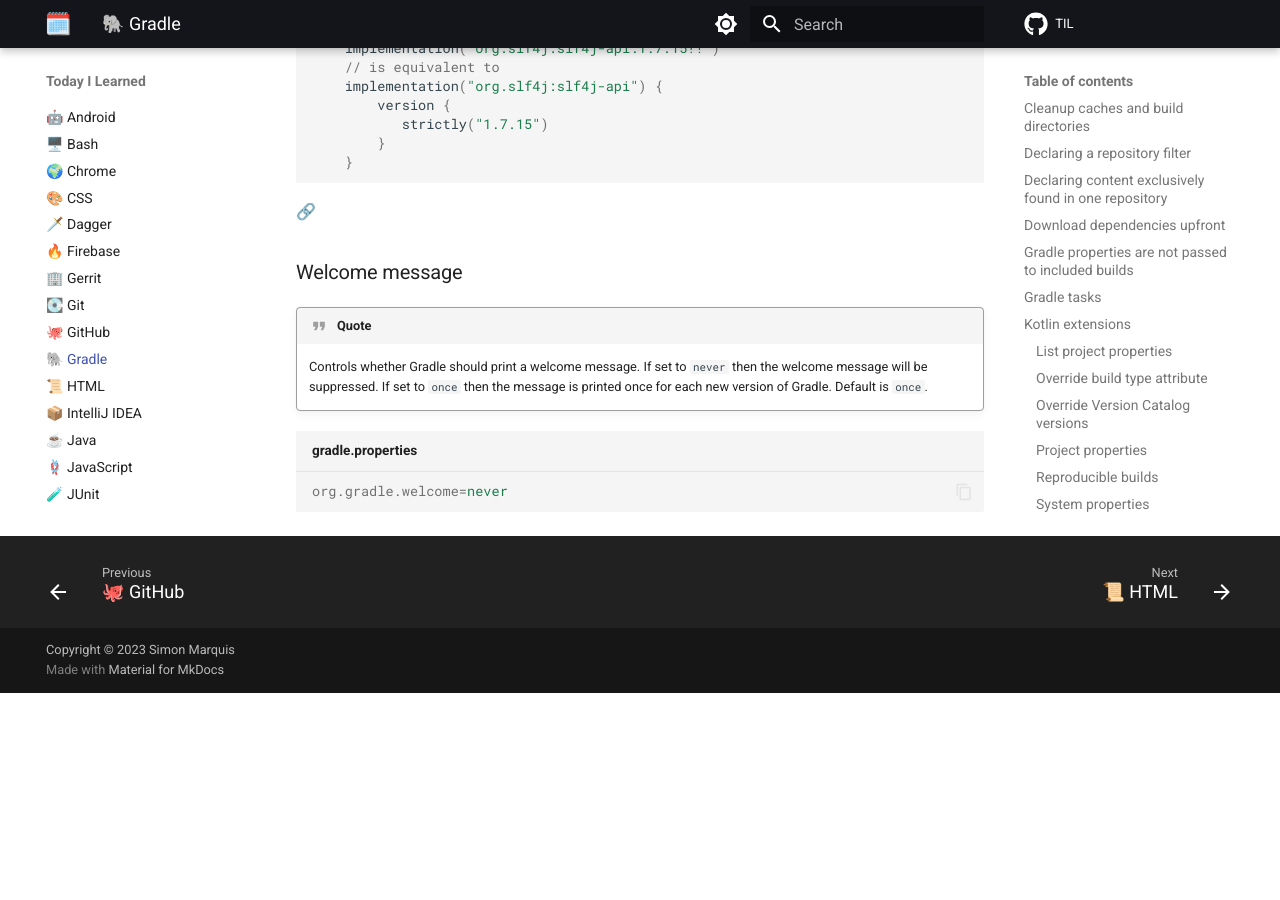
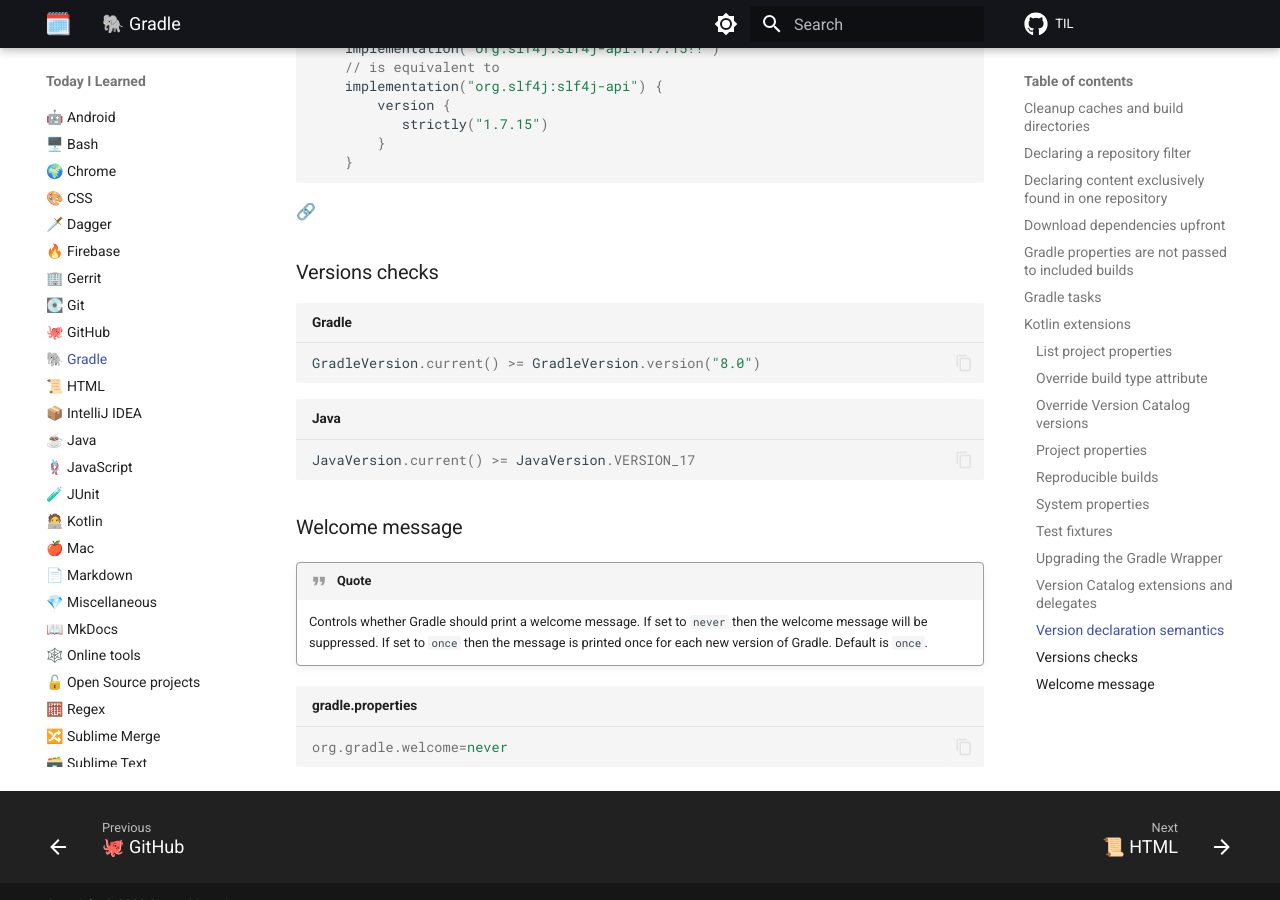
Before and after one commit to SimonMarquis/TIL, an MkDocs documentation site: the page built from docs/gradle.md, in a window 1280 px wide and 900 px high, scrolled down 8837 px. Built offline with MkDocs 1.6.1 and Material for MkDocs 9.7.7, drawn with Linux system fonts in a browser that asks for light colours; comment, search, counter and statistics services are not loaded; before the commit the page ends 9530 px from its top, so only the background shows below that.

Commit message:
[Gradle] Versions checks

````diff
--- a/docs/gradle.md
+++ b/docs/gradle.md
@@ -455,6 +455,16 @@
 
 [🔗](https://docs.gradle.org/current/userguide/single_versions.html)
 
+### Versions checks
+
+```kotlin title="Gradle"
+GradleVersion.current() >= GradleVersion.version("8.0")
+```
+
+```kotlin title="Java"
+JavaVersion.current() >= JavaVersion.VERSION_17
+```
+
 ### Welcome message
 
 !!! quote
````
